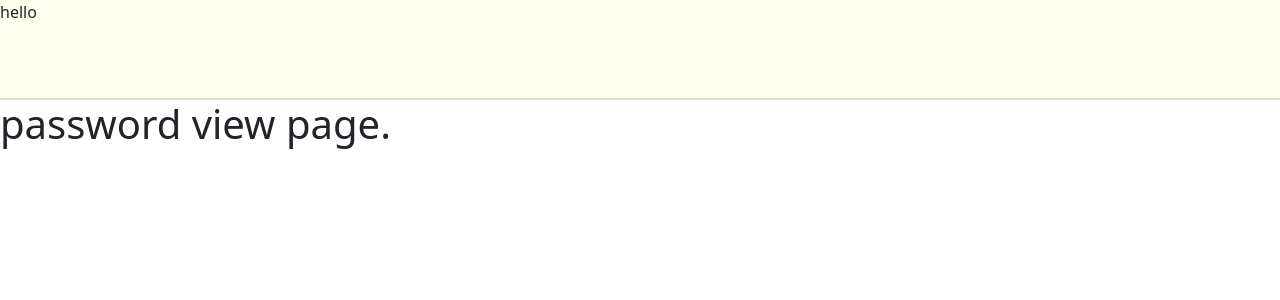
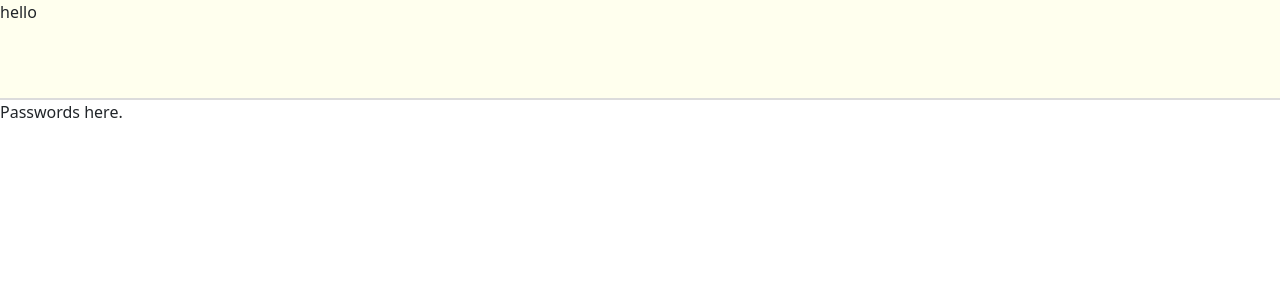
Before and after one commit to Bree-codes/PasswordManager, a React (Create React App) app in the folder passwordmanager/: page /home/view/passwords in a window 1280 px wide. Shown: the top 300 px of the page. Built offline with nearby package versions, Linux system fonts and the light colour scheme; sample sign-in values are in the browser's storage.

Commit message:
Commit message >>>>> added the passwords page. <<<<<

```diff
--- a/passwordmanager/src/App.js
+++ b/passwordmanager/src/App.js
@@ -7,6 +7,7 @@ import RefreshAuthentication from "./Pages/Components/RefreshAuthentication";
 import ProtectedRoutes from "./Pages/Components/ProtectedRoutes";
 import {Home} from "./Pages/AppPages/Home";
 import {VerifyEmail} from "./Pages/AppPages/VerifyEmail";
+import PasswordsPage from "./Pages/AppPages/PasswordsPage";
 
 
 function App() {
@@ -19,7 +20,7 @@ function App() {
                 <Route path={"Login"} element={<Login/>} />
             </Route>
             <Route path={"home"} element={<ProtectedRoutes><Home/></ProtectedRoutes>}>
-                <Route path={"view/passwords"} element={<h1>password view page.</h1>} />
+                <Route path={"view/passwords"} element={<PasswordsPage />} />
             </Route>
             <Route path={"*"} element={<h1>Page Not Found</h1>} />
         </Routes>
--- /dev/null
+++ b/passwordmanager/src/Pages/AppPages/PasswordsPage.jsx
@@ -0,0 +1,8 @@
+const PasswordsPage = () => {
+    return(
+        <>
+            Passwords here.
+        </>);
+}
+
+export default PasswordsPage;
```
